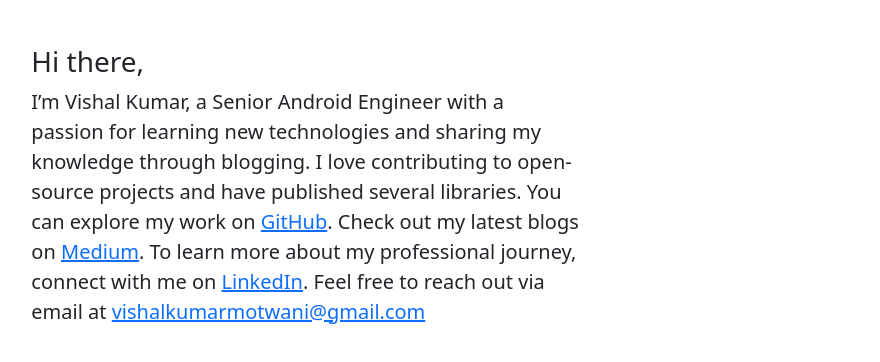
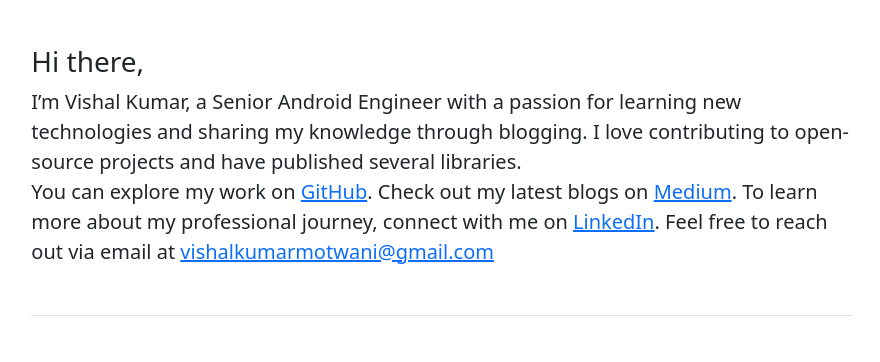
Before and after one commit to vsnappy1/randos, a plain HTML site: page index.html in a window 1280 px wide. Shown: the part 116-478 px from the top of the page, without its empty margins (198-1078 px from the left). Drawn offline with nearby package versions, Linux system fonts and the light colour scheme.

Commit message:
more styles

```diff
--- a/index.html
+++ b/index.html
@@ -58,7 +58,7 @@
 
   <main>
     <h3>Hi there,</h3>
-    <p class="fs-5 col-md-8" style="font-size: 1.0rem;">I’m Vishal Kumar, a Senior Android Engineer with a passion for learning new technologies and sharing my knowledge through blogging. I love contributing to open-source projects and have published several libraries. You can explore my work on <a href="https://github.com/vsnappy1">GitHub</a>. Check out my latest blogs on <a href="https://medium.com/@vsnappy1/">Medium</a>. To learn more about my professional journey, connect with me on <a href="https://www.linkedin.com/in/vishalkumarmotwani/">LinkedIn</a>. Feel free to reach out via email at <a href="mailto:vishalkumarmotwani@gmail.com">vishalkumarmotwani@gmail.com</a></p>
+    <p class="fs-5 col-md-12" style="font-size: 1.0rem;">I’m Vishal Kumar, a Senior Android Engineer with a passion for learning new technologies and sharing my knowledge through blogging. I love contributing to open-source projects and have published several libraries.<br/>You can explore my work on <a href="https://github.com/vsnappy1">GitHub</a>. Check out my latest blogs on <a href="https://medium.com/@vsnappy1/">Medium</a>. To learn more about my professional journey, connect with me on <a href="https://www.linkedin.com/in/vishalkumarmotwani/">LinkedIn</a>. Feel free to reach out via email at <a href="mailto:vishalkumarmotwani@gmail.com">vishalkumarmotwani@gmail.com</a></p>
 
   </main>
   <footer class="pt-5 my-5 text-muted border-top">
```
